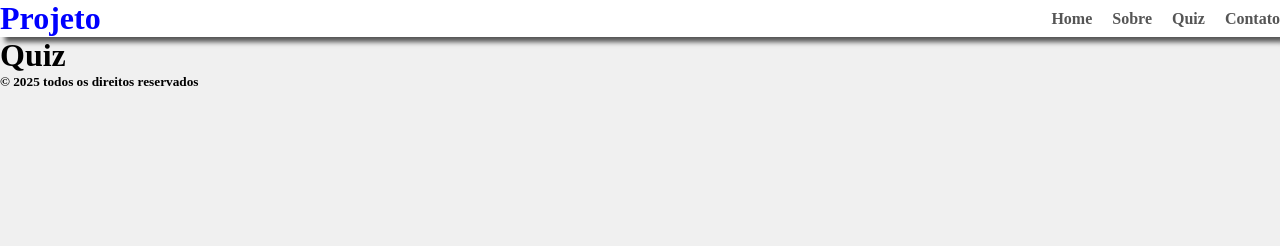
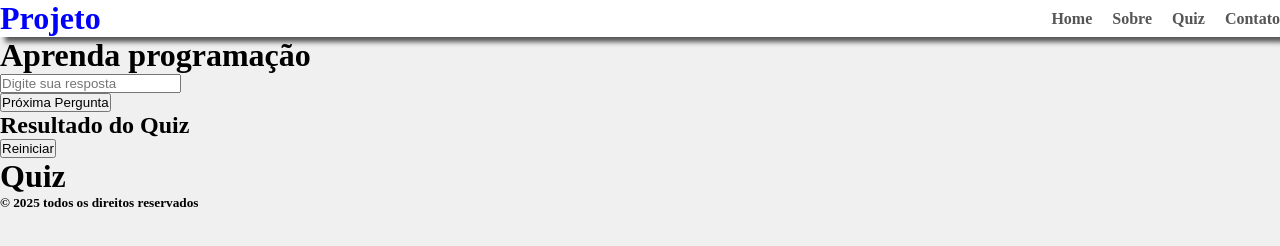
Before and after one commit to FelipeSumida/Projeto4, a plain HTML site: page src/pages/quiz.html in a window 1280 px wide. Drawn offline with Linux system fonts and the light colour scheme.

Commit message:
Criando a estrutura html do quiz

```diff
--- a/src/pages/quiz.html
+++ b/src/pages/quiz.html
@@ -18,6 +18,24 @@
             </ul>
         </nav>
     </header>
+    <main id="container-quiz">
+        <div>
+            <h1>Aprenda programação</h1>
+            <section id="container-pergunta">
+                <h2 id="pergunta"></h2>
+                <div id="container-resposta">
+                    <input type="text" placeholder="Digite sua resposta" id="resposta">
+                </div>
+                <button id="proximo">Próxima Pergunta</button>
+                <section id="container-resultado" class="hidden">
+                    <h2>Resultado do Quiz</h2>
+                    <ul id="lista-resultado"></ul>
+                    <button id="inicio-btn">Reiniciar</button>
+                </section>
+
+            </section>
+        </div>
+    </main>
     <h1>Quiz</h1>
     <footer>
         <h5>&copy; 2025 todos os direitos reservados</h5>
```
